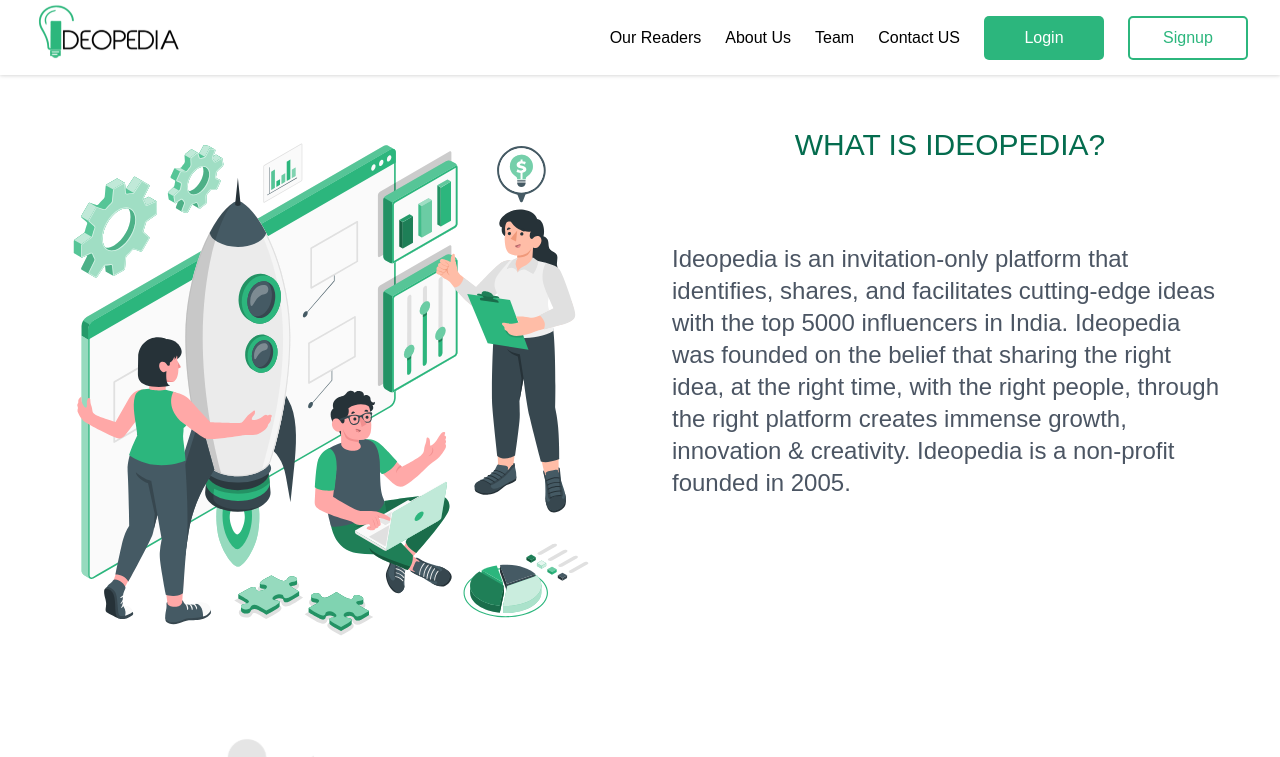
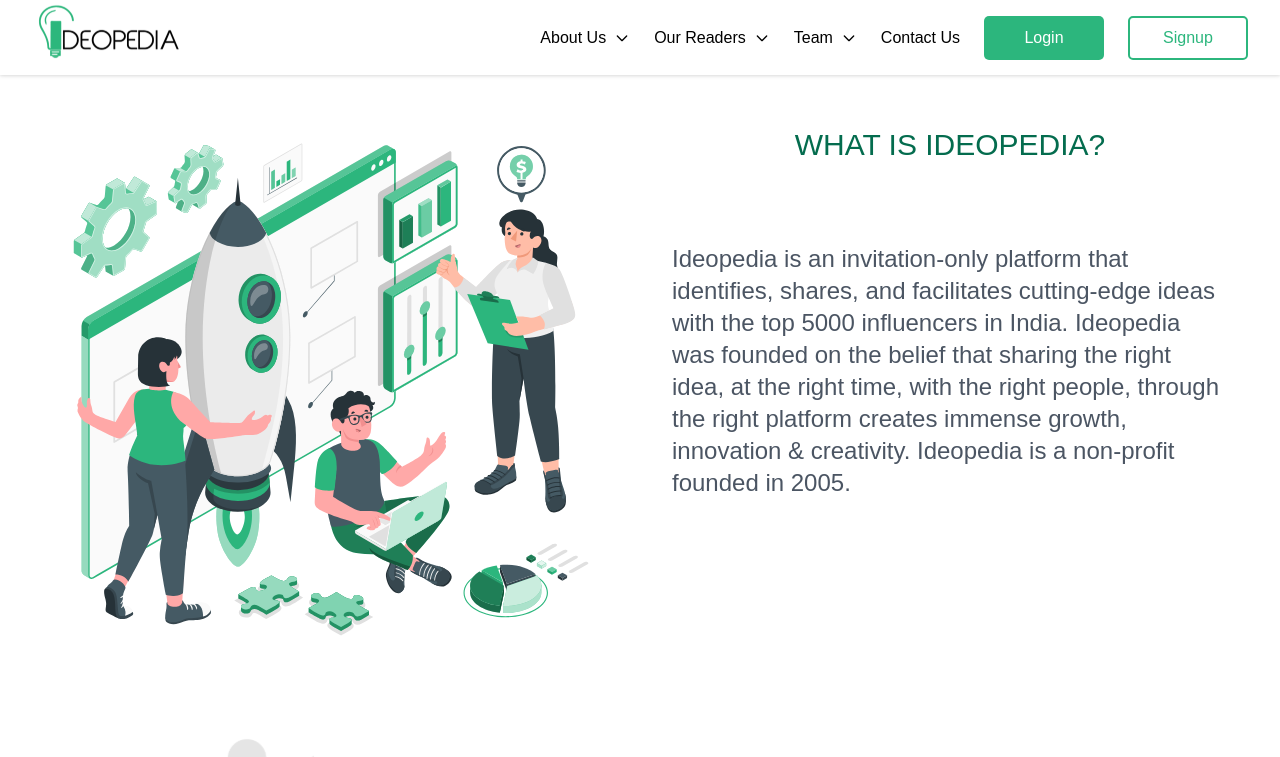
Before and after one commit to ideopedia/client, a Next.js app: page /about in a window 1280 px wide. Shown: the top 757 px of the page. Built offline with nearby package versions, Linux system fonts and the light colour scheme.

Commit message:
Krishnan

```diff
--- a/components/hero.js
+++ b/components/hero.js
@@ -18,25 +18,25 @@
             <div class=" rounded-md flex items-center justify-center">
               <div class="p-4 grid grid-cols-1 md:grid-cols-1 lg:grid-cols-1 gap-2">
                 <div class=" rounded-md flex items-center justify-center">
-                  <span className="text-2xl  text-black text-bold iii">INFORMING
+                  <span className="text-[28px]  text-black font-semibold iii">INFORMING
                     <div className="bulletPoints" >
-                      <Image src={bpoints} width={5} height={5} className="blt"/>
+                      <Image src={bpoints} width={8} height={8} className="blt"/>
                     </div>
                     INSPIRING<div className="bulletPoints">
-                      <Image src={bpoints} width={5} height={5}  className="blt"/>
+                      <Image src={bpoints} width={8} height={8}  className="blt"/>
                     </div>
                     IMPACTING
                   </span>
                 </div>
                 <div class="  rounded-md flex items-center justify-center">
-                  <span className="md:text-xl text-2xl text-green-700 text-bold">INDIA’S TOP LEADERS</span>
+                  <span className="lg:text-[28px] text-xl text-green-500 font-semibold">INDIA’S TOP LEADERS</span>
                 </div>
-                <div class=" rounded-md flex items-center justify-center">
+                <div class="lg:text-[28px] rounded-md flex items-center justify-center font-semibold">
                   <span>One idea at a time</span>
                 </div>
                 <div class=" rounded-md flex items-center justify-center">
                   <Link href="/signup">
-                    <div className="getstarted">
+                    <div className="getstarted lg:text-xl">
                       <button className="">Get Started</button>
                     </div>
                   </Link>
--- a/components/heroslider.js
+++ b/components/heroslider.js
@@ -32,7 +32,7 @@
                             autoplay
                             loop
                             src="https://assets2.lottiefiles.com/private_files/lf30_ipvphpwo.json"
-                            style={{ height: '380px', width: '380px' }}
+                            style={{ height: '480px', width: '480px' }}
                             className="cim"
                         >
 
--- a/components/navbar.js
+++ b/components/navbar.js
@@ -1,5 +1,6 @@
 import Head from "next/head";
 import Link from "next/link";
+import { Dropdown } from "flowbite-react";
 import { useState } from "react";
 import Image from "next/image";
 import log from "../public/logo.svg";
@@ -8,9 +9,9 @@
   return (
     <div>
       <nav className="w-full bg-white drop-shadow">
-        <div className="justify-between px-4 mx-auto lg:max-w-7xl md:items-center md:flex md:px-8">
+        <div className="justify-between mx-auto lg:max-w-7xl md:items-center md:flex md:px-8">
           <div>
-            <div className="flex items-center justify-between py-1   md:py-1 md:block">
+            <div className="flex items-center justify-between py-1 md:py-1 md:block">
               <Link href="/" className="cursor-pointer">
                 <Image src={log} className="cursor-pointer" />
               </Link>
@@ -60,23 +61,27 @@
             >
               <ul className="items-center justify-center space-y-8 md:flex md:space-x-6 md:space-y-0">
                 <li className="text-black flex justify-center">
-                  <Link href="/testimonials">
-                    <a>Our Readers</a>
-                  </Link>
+                  <Dropdown label="About Us" inline={true}>
+                    <Dropdown.Item><Link href="/about#hero">What is Ideopedia ?</Link></Dropdown.Item>
+                    <Dropdown.Item><Link href="/about#mission">Mission</Link></Dropdown.Item>
+                    <Dropdown.Item><Link href="/about#vission">Vision</Link></Dropdown.Item>
+                    <Dropdown.Item><Link href="/about#what">What we do</Link></Dropdown.Item>
+                  </Dropdown>
                 </li>
                 <li className="text-black flex justify-center">
-                  <Link href="/about">
-                    <a>About Us</a>
-                  </Link>
+                <Dropdown label="Our Readers" inline={true}>
+                    <Dropdown.Item><Link href="/testimonials#readers">Testimonials</Link></Dropdown.Item>
+                  </Dropdown>
                 </li>
                 <li className="text-black flex justify-center">
-                  <Link href="/teams">
-                    <a>Team</a>
-                  </Link>
+                <Dropdown label="Team" inline={true}>
+                    <Dropdown.Item> <Link href="/teams#bod">Board of directors</Link></Dropdown.Item>
+                    <Dropdown.Item><Link href="/teams#bod">Founders</Link></Dropdown.Item>
+                  </Dropdown>
                 </li>
                 <li className="text-black flex justify-center">
                   <Link href="/contact">
-                    <a>Contact US</a>
+                    <a>Contact Us</a>
                   </Link>
                 </li>
                 <li className="text-white flex justify-center">
@@ -101,3 +106,20 @@
     </div>
   );
 }
+
+{/* <Dropdown label="About Us" inline={true}>
+  <Dropdown.Item>What is Ideopedia ?</Dropdown.Item>
+  <Dropdown.Item>Mission</Dropdown.Item>
+  <Dropdown.Item>Vision</Dropdown.Item>
+  <Dropdown.Item>What we do</Dropdown.Item>
+</Dropdown>;
+
+<Dropdown label="Our Readers" inline={true}>
+  <Dropdown.Item>Testimonials</Dropdown.Item>
+</Dropdown>;
+
+<Dropdown label="Teams" inline={true}>
+  <Dropdown.Item>Board of directors</Dropdown.Item>
+  <Dropdown.Item>Founders</Dropdown.Item>
+  <Dropdown.Item>Advisors</Dropdown.Item>
+</Dropdown>; */}
--- a/pages/index.js
+++ b/pages/index.js
@@ -22,7 +22,6 @@
 import influencer6 from "../public/influencer6.svg";
 import influencer7 from "../public/influencer7.svg";
 import influencer8 from "../public/influencer8.svg";
-import wavebg from "../public/waves1.svg"
 import Hero from "../components/hero";
 import InfluencerSliderleft from "../components/infuslide";
 import InfluencerSliderright from "../components/infuslideright";
@@ -49,11 +48,12 @@
 
   const screen = useWidth();
   useEffect(() => {
-    console.log(screen);
-    if (screen < 565) {
-      setWidth(155);
-    } else {
-      setWidth(250);
+    return ()=>{
+      if (screen < 565) {
+        setWidth(155);
+      } else {
+        setWidth(250);
+      }
     }
   }, [screen]);
 
@@ -66,9 +66,7 @@
       </Head>
       <Hero />
       <div>
-        {/* <div className="wavebgr">
-        <Image src={wavebg}/>
-        </div> */}
+        <div className="wavebgr">
         {console.log(data)}
         <div class="grid grid-cols-1 md:grid-cols-1 lg:grid-cols-1 gap-4 descIdeo">
           <div class="rounded-md flex items-center justify-center">
@@ -114,6 +112,7 @@
           <div class="p-4  rounded-md">
             <Image src={influencer8} width={width} />
           </div>
+        </div>
         </div>
       </div>
       <br />
```
Also changed, not shown: styles/globals.css (+11 -0 lines), public/wave1.svg (added).
